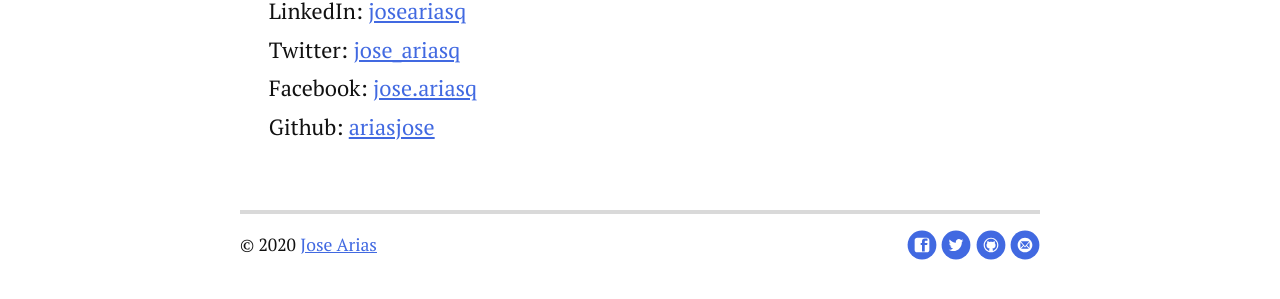
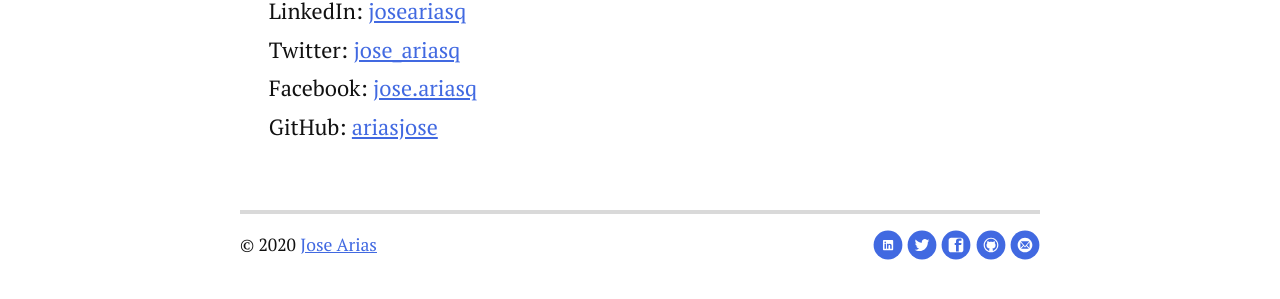
Before and after one commit to ariasjose/personal-blog, a Jekyll site: the page built from about.md, in a window 1280 px wide. Shown: the part 1906-2205 px from the top of the page. Built offline with Jekyll 4.4.1, drawn with Linux system fonts in a browser that asks for light colours; nearby versions of some CDN libraries.

Commit message:
Adding social media

```diff
--- a/_config.yml
+++ b/_config.yml
@@ -29,6 +29,7 @@ social:
   github: ariasjose
   twitter: jose_ariasq
   facebook: jose.ariasq
+  linkedin: joseariasq
   email: jose.ariasq@gmail.com
 # google_analytics: "UA-58263416-1"
 
--- a/_includes/footer.html
+++ b/_includes/footer.html
@@ -4,10 +4,13 @@
 
       <div class="footer-links">
          <ul class="noList">
-            {% if site.social.facebook %}
-            <li><a href="https://www.facebook.com/{{ site.social.facebook }}">
-                  <svg id="facebook-square" class="custom-icon" version="1.1" xmlns="http://www.w3.org/2000/svg" xmlns:xlink="http://www.w3.org/1999/xlink" viewBox="0 0 100 100" style="height: 30px; width: 30px;"><circle class="outer-shape" cx="50" cy="50" r="48" style="opacity: 1;"></circle>
-                  <path class="inner-shape" style="opacity: 1;" transform="translate(25,25) scale(0.5)" d="M82.667,1H17.335C8.351,1,1,8.351,1,17.336v65.329c0,8.99,7.351,16.335,16.334,16.335h65.332 C91.652,99.001,99,91.655,99,82.665V17.337C99,8.353,91.652,1.001,82.667,1L82.667,1z M84.318,50H68.375v42.875H50V50h-8.855V35.973 H50v-9.11c0-12.378,5.339-19.739,19.894-19.739h16.772V22.3H72.967c-4.066-0.007-4.57,2.12-4.57,6.078l-0.023,7.594H86.75 l-2.431,14.027V50z"></path>
+            {% if site.social.linkedin %}
+            <li><a href="https://www.linkedin.com/in/{{ site.social.linkedin }}">
+                  <svg id="linkedin" class="custom-icon" version="1.1" xmlns="http://www.w3.org/2000/svg"
+                  xmlns:xlink="http://www.w3.org/1999/xlink"
+                  viewBox="0 0 100 100" style="height: 30px; width: 30px;">
+                  <circle class="outer-shape" cx="50" cy="50" r="48" style="opacity: 1;"></circle>
+                  <path class="inner-shape" style="opacity: 1;" transform="translate(25,25) scale(0.5)" d="M79.5 16.5h-58c-2.8 0-5 2.2-5 5v58c0 2.8 2.2 5 5 5h58c2.7 0 5-2.2 5-5v-58c0-2.8-2.3-5-5-5zm-42.8 58h-10V42h10v32.5zm-5-37c-3.3 0-6-2.6-6-5.8 0-3.2 2.7-5.8 6-5.8 3.2 0 5.8 2.5 5.8 5.7s-2.6 6-6 6zm42.8 37h-10V58.7c0-3.8-.2-8.6-5.4-8.6-5 0-6 4.2-6 8.4v16H43V42h9.7v4.4c1.5-2.5 4.7-5.2 9.6-5.2 10.3 0 12.2 6.7 12.2 15.4v18z"></path>
                   </svg>
             </a></li>
             {% endif %}
@@ -15,6 +18,13 @@
             <li><a href="https://twitter.com/{{ site.social.twitter }}">
                   <svg id="twitter" class="custom-icon" version="1.1" xmlns="http://www.w3.org/2000/svg" xmlns:xlink="http://www.w3.org/1999/xlink" viewBox="0 0 100 100" style="height: 30px; width: 30px;"><circle class="outer-shape" cx="50" cy="50" r="48" style="opacity: 1;"></circle>
                   <path class="inner-shape" style="opacity: 1;" transform="translate(25,25) scale(0.5)" d="M99.001,19.428c-3.606,1.608-7.48,2.695-11.547,3.184c4.15-2.503,7.338-6.466,8.841-11.189 c-3.885,2.318-8.187,4-12.768,4.908c-3.667-3.931-8.893-6.387-14.676-6.387c-11.104,0-20.107,9.054-20.107,20.223 c0,1.585,0.177,3.128,0.52,4.609c-16.71-0.845-31.525-8.895-41.442-21.131C6.092,16.633,5.1,20.107,5.1,23.813 c0,7.017,3.55,13.208,8.945,16.834c-3.296-0.104-6.397-1.014-9.106-2.529c-0.002,0.085-0.002,0.17-0.002,0.255 c0,9.799,6.931,17.972,16.129,19.831c-1.688,0.463-3.463,0.71-5.297,0.71c-1.296,0-2.555-0.127-3.783-0.363 c2.559,8.034,9.984,13.882,18.782,14.045c-6.881,5.424-15.551,8.657-24.971,8.657c-1.623,0-3.223-0.096-4.796-0.282 c8.898,5.738,19.467,9.087,30.82,9.087c36.982,0,57.206-30.817,57.206-57.543c0-0.877-0.02-1.748-0.059-2.617 C92.896,27.045,96.305,23.482,99.001,19.428z"></path>
+                  </svg>
+            </a></li>
+            {% endif %}
+            {% if site.social.facebook %}
+            <li><a href="https://www.facebook.com/{{ site.social.facebook }}">
+                  <svg id="facebook-square" class="custom-icon" version="1.1" xmlns="http://www.w3.org/2000/svg" xmlns:xlink="http://www.w3.org/1999/xlink" viewBox="0 0 100 100" style="height: 30px; width: 30px;"><circle class="outer-shape" cx="50" cy="50" r="48" style="opacity: 1;"></circle>
+                  <path class="inner-shape" style="opacity: 1;" transform="translate(25,25) scale(0.5)" d="M82.667,1H17.335C8.351,1,1,8.351,1,17.336v65.329c0,8.99,7.351,16.335,16.334,16.335h65.332 C91.652,99.001,99,91.655,99,82.665V17.337C99,8.353,91.652,1.001,82.667,1L82.667,1z M84.318,50H68.375v42.875H50V50h-8.855V35.973 H50v-9.11c0-12.378,5.339-19.739,19.894-19.739h16.772V22.3H72.967c-4.066-0.007-4.57,2.12-4.57,6.078l-0.023,7.594H86.75 l-2.431,14.027V50z"></path>
                   </svg>
             </a></li>
             {% endif %}
@@ -36,3 +46,34 @@
       </div>
    </div>
 </div><!-- end .footer -->
+
+<!--
+<style>
+      .social-icons {display: flex;justify-content: center;line-height: 1;}
+      .social-icons svg {fill: #fff;width: 2em;height: 2em;margin: 0 1ex;}
+</style>
+
+<p class="social-icons">
+      <a href="https://www.instagram.com/">
+            <svg title="instagram" xmlns="http://www.w3.org/2000/svg" viewBox="0 0 100 100"><path d="M50 32.5c-9.6 0-17.5 8-17.5 17.5 0 9.6 8 17.5 17.5 17.5 9.6 0 17.5-8 17.5-17.5 0-9.6-8-17.5-17.5-17.5m0 28.8c-6.3 0-11.3-5-11.3-11.3 0-6.3 5-11.3 11.3-11.3 6.3 0 11.3 5 11.3 11.3 0 6.3-5 11.3-11.3 11.3zM72.2 32c0 2-1.8 4-4 4-2.3 0-4-2-4-4s1.7-4.2 4-4.2c2.2 0 4 1.8 4 4M50 22.2c9 0 10.2.2 13.7.3 3.4.2 5.2.7 6.4 1.2 1.6.6 2.8 1.3 4 2.5 1.2 1.2 2 2.4 2.5 4 .5 1 1 3 1.2 6.3 0 3.5.2 4.6.2 13.7 0 9-.2 10.2-.3 13.7-.2 3.4-.7 5.2-1.2 6.3-.6 1.6-1.3 2.8-2.5 4-1.2 1-2.4 2-4 2.5-1 .5-3 1-6.3 1.2-3.5 0-4.6.2-13.7.2-9 0-10.2-.2-13.7-.3-3.4-.2-5.2-.7-6.4-1.2-1.6-.6-2.8-1.3-4-2.5-1-1.2-2-2.4-2.5-4-.5-1-1-3-1.2-6.3 0-3.5-.2-4.6-.2-13.7 0-9 .2-10.2.3-13.7.2-3.4.7-5.2 1.2-6.4.6-1.6 1.4-2.8 2.5-4 1.2-1 2.4-2 4-2.5 1-.5 3-1 6.3-1.2 3.5 0 4.6-.2 13.7-.2m0-6c-9.2 0-10.4 0-14 .2-3.6.2-6 .7-8.3 1.6-2.2 1-4 2-6 4-2 1.8-3 3.7-4 6-.8 2-1.3 4.6-1.5 8.2-.2 3.6-.2 4.8-.2 14s0 10.4.2 14c.2 3.6.7 6 1.6 8.3 1 2.2 2 4 4 6s3.7 3 6 4c2 .8 4.6 1.3 8.2 1.5 3.6.2 4.8.2 14 .2s10.4 0 14-.2c3.6-.2 6-.7 8.3-1.6 2.2-1 4-2 6-4 2-1.8 3-3.7 4-6 .8-2 1.3-4.6 1.5-8.2.2-3.6.2-4.8.2-14s0-10.4-.2-14c-.2-3.6-.7-6-1.6-8.3-1-2.2-2-4-4-6-1.8-2-3.7-3-6-4-2-.8-4.6-1.3-8.2-1.5-3.6-.2-4.8-.2-14-.2z"/></svg>
+      </a>
+      <a href="https://twitter.com/">
+            <svg title="twitter" xmlns="http://www.w3.org/2000/svg" viewBox="0 0 100 100"><path d="M91.6 28.8c-3 1.3-6 2-9 2.5 3-2 5.7-5 7-8.8-3.2 1.8-6.6 3-10.2 4-3-3.2-7-5.2-11.7-5.2-8.7 0-16 7.2-16 16 0 1.2.3 2.4.6 3.6C39 40 27.3 34 19.5 24c-1.4 2.4-2.2 5-2.2 8 0 5.6 2.8 10.4 7 13.3-2.5 0-5-.8-7-2v.2c0 7.7 5.4 14 12.6 15.6-1.4.4-2.8.5-4.2.5-1 0-2 0-3-.2 2 6.3 8 11 14.8 11-5.4 4.3-12.3 6.8-19.7 6.8-1.4 0-2.7 0-4-.2 7 4.5 15.5 7 24.5 7 29.2 0 45.2-24 45.2-45V37c3-2.2 5.8-5 8-8.2"/></svg>
+      </a>
+      <a href="https://www.facebook.com/">
+            <svg title="facebook" xmlns="http://www.w3.org/2000/svg" width="100" height="100" viewBox="0 0 100 100"><path d="M80.3 16H19.8c-2 0-3.8 1.7-3.8 3.8v60.4c0 2 1.7 3.8 3.8 3.8h32.5V57.7h-8.8V47.4h8.8v-7.6c0-8.8 5.4-13.5 13.2-13.5 3.8 0 7 .2 8 .4V36H68c-4.3 0-5 2-5 4.8v6.6h10L72 57.7h-9V84h17.5c2 0 3.7-1.7 3.7-3.8V19.8c0-2-1.7-3.7-3.8-3.7"/></svg>
+      </a>
+      <a href="https://www.pinterest.com/">
+            <svg title="pinterest" xmlns="http://www.w3.org/2000/svg" viewBox="0 0 100 100"><path d="M50 11.8c-21 0-38.3 17-38.3 38.2 0 16.2 10 30 24.4 35.6-.3-3-.6-7.7.2-11l4.5-19s-1.2-2.3-1.2-5.6c0-5.4 3-9.3 7-9.3 3.2 0 4.8 2.4 4.8 5.3 0 3.3-2 8.2-3.2 12.8-.8 3.8 2 7 5.8 7 6.8 0 12-7.3 12-17.6 0-9.2-6.6-15.6-16-15.6-10.8 0-17.2 8.2-17.2 16.6 0 3.3 1.2 6.8 2.8 8.7.3.3.4.7.3 1l-1 4.4c-.2.7-.6.8-1.4.5-4.7-2.3-7.7-9.3-7.7-15 0-12 8.7-23 25.2-23 13.3 0 23.6 9.4 23.6 22 0 13.2-8.3 23.8-19.8 23.8-4 0-7.5-2-8.8-4.4l-2.4 9c-.8 3.4-3.2 7.6-4.7 10 3.6 1.3 7.4 2 11.3 2C71 88 88.3 71 88.3 50 88.3 29 71 11.7 50 11.7"/></svg>
+      </a>
+      <a href="https://www.youtube.com/channel/">
+            <svg title="youtube" xmlns="http://www.w3.org/2000/svg" viewBox="0 0 100 100"><path d="M87.5 34.7s-.8-5.3-3-7.6c-3-3-6.2-3-7.7-3C66 23 50 23 50 23s-16 0-26.8 1c-1.5 0-4.7 0-7.6 3-2.3 2.4-3 7.7-3 7.7s-1 6.2-1 12.4v6c0 6 1 12.3 1 12.3s.7 5.2 3 7.6c3 3 6.7 2.8 8.4 3 6 .7 26 1 26 1s16 0 26.8-1c1.5 0 4.7 0 7.6-3 2.3-2.5 3-7.7 3-7.7s1-6.2 1-12.4v-6c-.2-6-1-12.3-1-12.3M42.2 60V38.3L63 49.2 42 60z"/></svg>
+      </a>
+      <a href="https://plus.google.com/">
+            <svg title="gplus" xmlns="http://www.w3.org/2000/svg" width="100" height="100" viewBox="0 0 100 100"><path d="M33 45.4v9.8h16.4c-.7 4.2-5 12.4-16.3 12.4-9.6 0-17.6-8-17.6-18s8-18.2 17.7-18.2c5.7 0 9.4 2.4 11.6 4.4l7.7-7.4C47.3 23.7 41 21 33 21 17.4 21 4.6 33.6 4.6 49.4S17.3 78 33 78c16.7 0 27.6-11.5 27.6-27.8 0-2-.2-3.4-.4-4.8h-27zm61.5 0h-8.2v-8.2H78v8.2h-8v8.2h8v8.2h8.3v-8.2h8.2v-8.2z"/></svg>
+      </a>
+      <a href="https://www.linkedin.com/in/">
+            <svg title="linkedin" xmlns="http://www.w3.org/2000/svg" width="100" height="100" viewBox="0 0 100 100"><path d="M79.5 16.5h-58c-2.8 0-5 2.2-5 5v58c0 2.8 2.2 5 5 5h58c2.7 0 5-2.2 5-5v-58c0-2.8-2.3-5-5-5zm-42.8 58h-10V42h10v32.5zm-5-37c-3.3 0-6-2.6-6-5.8 0-3.2 2.7-5.8 6-5.8 3.2 0 5.8 2.5 5.8 5.7s-2.6 6-6 6zm42.8 37h-10V58.7c0-3.8-.2-8.6-5.4-8.6-5 0-6 4.2-6 8.4v16H43V42h9.7v4.4c1.5-2.5 4.7-5.2 9.6-5.2 10.3 0 12.2 6.7 12.2 15.4v18z"/></svg>
+      </a>
+</p>
+ -->
```
Also changed, not shown: about.md (+4 -4 lines).
